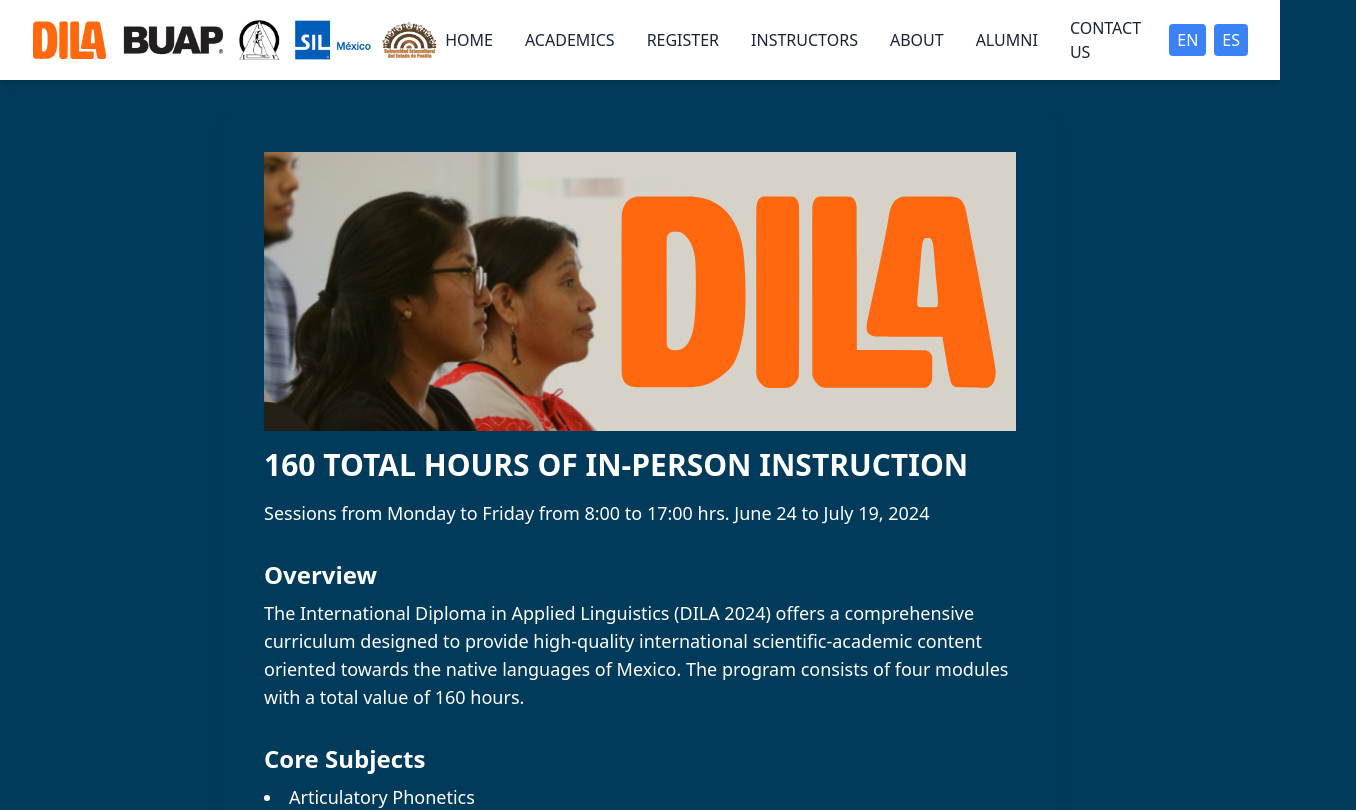
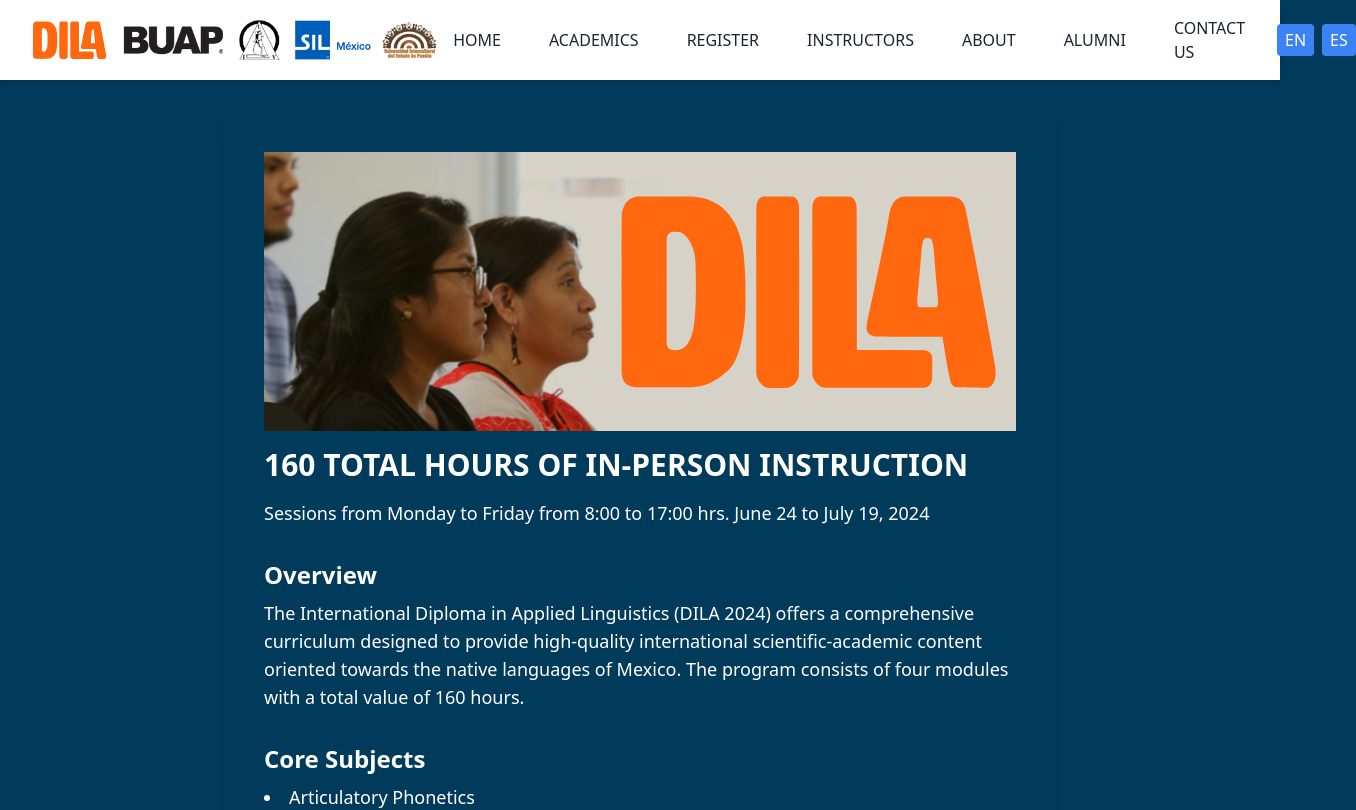
Before and after one commit to isabelklint/DILA, a React (Create React App) app: page / in a window 1280 px wide. Shown: the top 810 px of the page, 1356 px wide, since content can reach past the window. Built offline with nearby package versions, Linux system fonts and the light colour scheme.

Commit message:
padded 'home'

```diff
--- a/src/components/Header.js
+++ b/src/components/Header.js
@@ -16,13 +16,13 @@
           <img src={affiliateLogos} alt="Affiliate Logos" className="h-10" />
         </div>
         <div className="flex flex-col md:flex-row items-center md:justify-end md:space-x-4 text-uppercase w-full md:w-auto">
-          <Link to="/" className="text-[#1A2534] hover:text-blue-500 mb-2 md:mb-0 px-2">{t('home').toUpperCase()}</Link>
-          <Link to="/academics" className="text-[#1A2534] hover:text-blue-500 mb-2 md:mb-0 px-2">{t('academics').toUpperCase()}</Link>
-          <Link to="/registration" className="text-[#1A2534] hover:text-blue-500 mb-2 md:mb-0 px-2">{t('register').toUpperCase()}</Link>
-          <Link to="/instructors" className="text-[#1A2534] hover:text-blue-500 mb-2 md:mb-0 px-2">{t('instructors').toUpperCase()}</Link>
-          <Link to="/history" className="text-[#1A2534] hover:text-blue-500 mb-2 md:mb-0 px-2">{t('about').toUpperCase()}</Link>
-          <Link to="/alumni" className="text-[#1A2534] hover:text-blue-500 mb-2 md:mb-0 px-2">{t('alumni').toUpperCase()}</Link>
-          <Link to="/contact" className="text-[#1A2534] hover:text-blue-500 mb-2 md:mb-0 px-2">{t('contact.title').toUpperCase()}</Link>
+          <Link to="/" className="text-[#1A2534] hover:text-blue-500 mb-2 md:mb-0 px-4">{t('home').toUpperCase()}</Link>
+          <Link to="/academics" className="text-[#1A2534] hover:text-blue-500 mb-2 md:mb-0 px-4">{t('academics').toUpperCase()}</Link>
+          <Link to="/registration" className="text-[#1A2534] hover:text-blue-500 mb-2 md:mb-0 px-4">{t('register').toUpperCase()}</Link>
+          <Link to="/instructors" className="text-[#1A2534] hover:text-blue-500 mb-2 md:mb-0 px-4">{t('instructors').toUpperCase()}</Link>
+          <Link to="/history" className="text-[#1A2534] hover:text-blue-500 mb-2 md:mb-0 px-4">{t('about').toUpperCase()}</Link>
+          <Link to="/alumni" className="text-[#1A2534] hover:text-blue-500 mb-2 md:mb-0 px-4">{t('alumni').toUpperCase()}</Link>
+          <Link to="/contact" className="text-[#1A2534] hover:text-blue-500 mb-2 md:mb-0 px-4">{t('contact.title').toUpperCase()}</Link>
           <LanguageSwitcher />
         </div>
       </nav>
```
